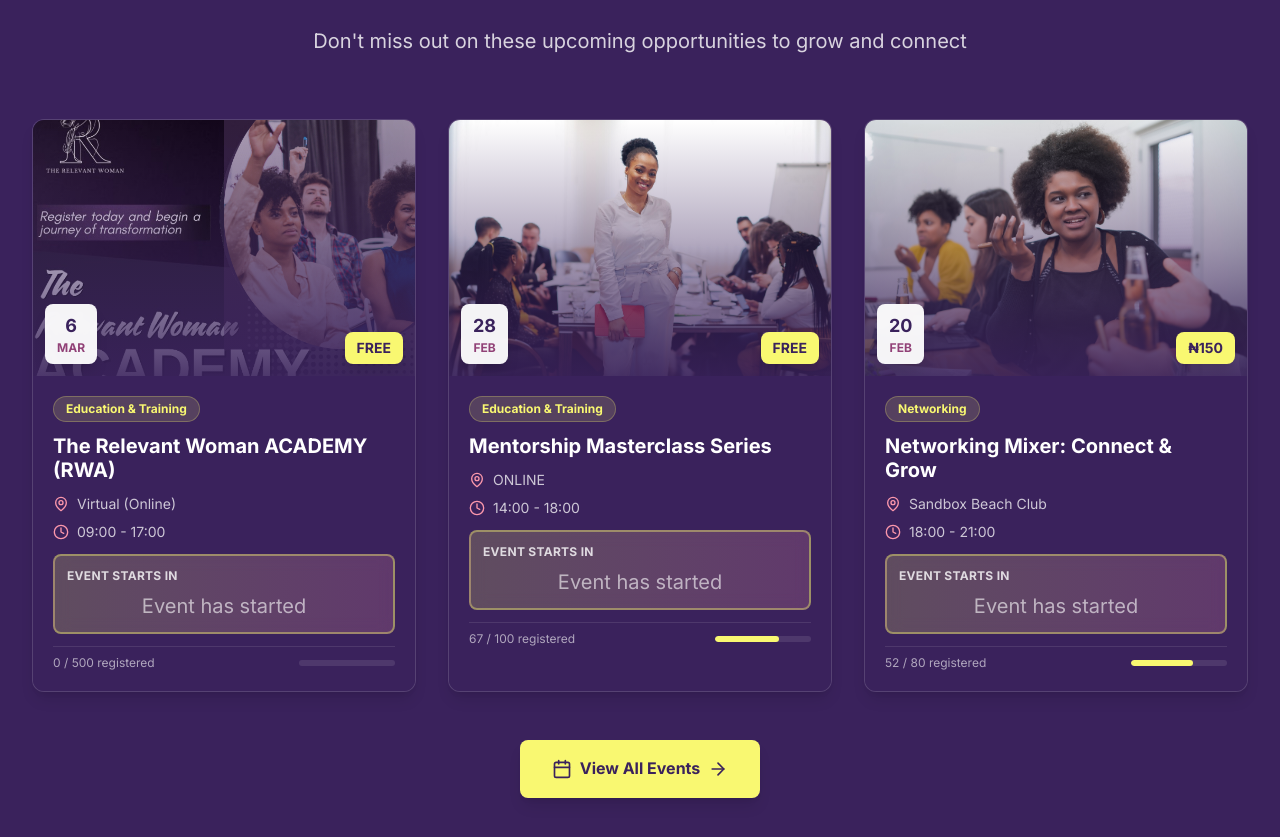
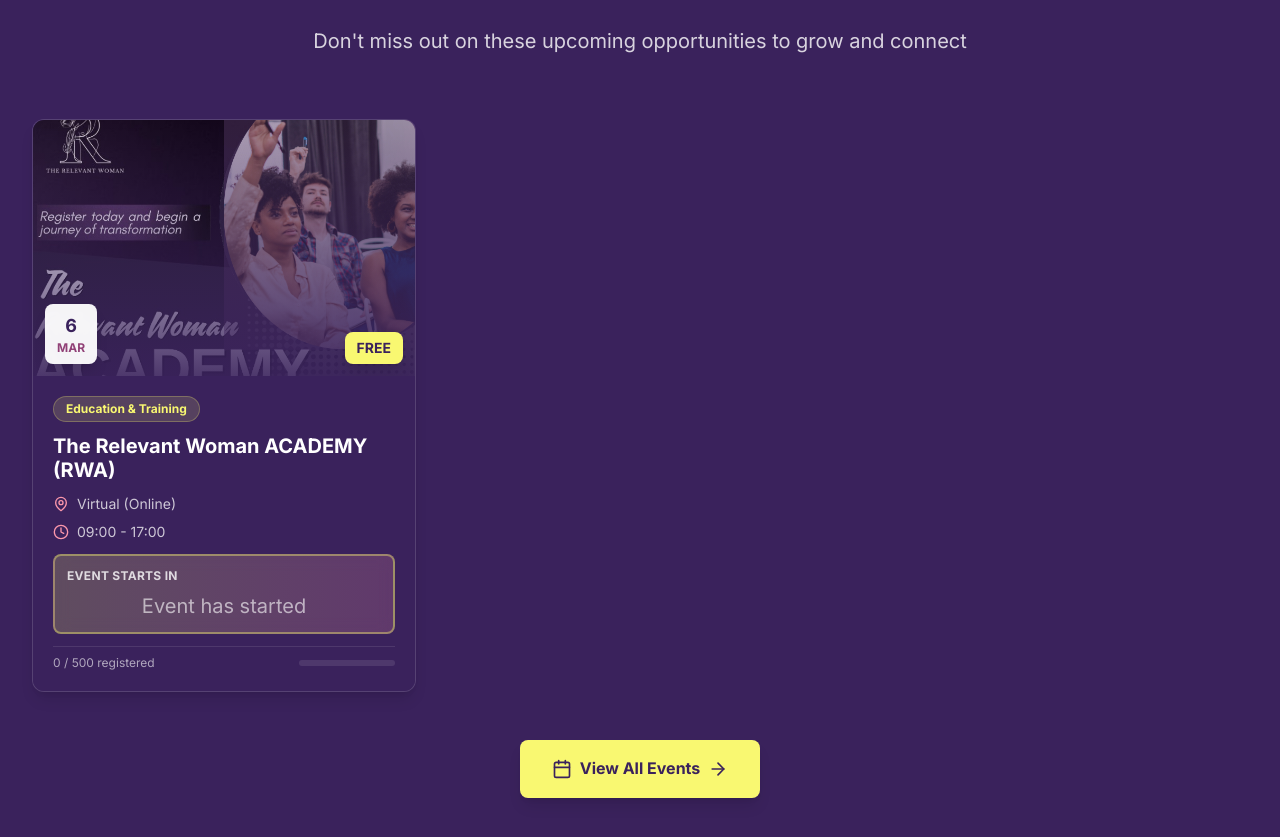
Before and after one commit to Annlyam/drelevantwoman, a Next.js app: page / in a window 1280 px wide. Shown: the part 3530-4367 px from the top of the page. Built offline with nearby package versions, Linux system fonts and the light colour scheme; no server answers.

Commit message:
modified:   components/home/FeaturedEvents.tsx

```diff
--- a/components/home/FeaturedEvents.tsx
+++ b/components/home/FeaturedEvents.tsx
@@ -9,7 +9,7 @@
 export default function FeaturedEvents() {
   // Get top 3 featured events
   const featuredEvents = (eventData as Event[])
-    .filter((event) => event.isFeatured === true && event.status === "upcoming")
+    .filter((event) => event.isFeatured === true && event.status === "upcoming" && event.hidden !== true)
     .slice(0, 3);
 
   if (featuredEvents.length === 0) {
```
